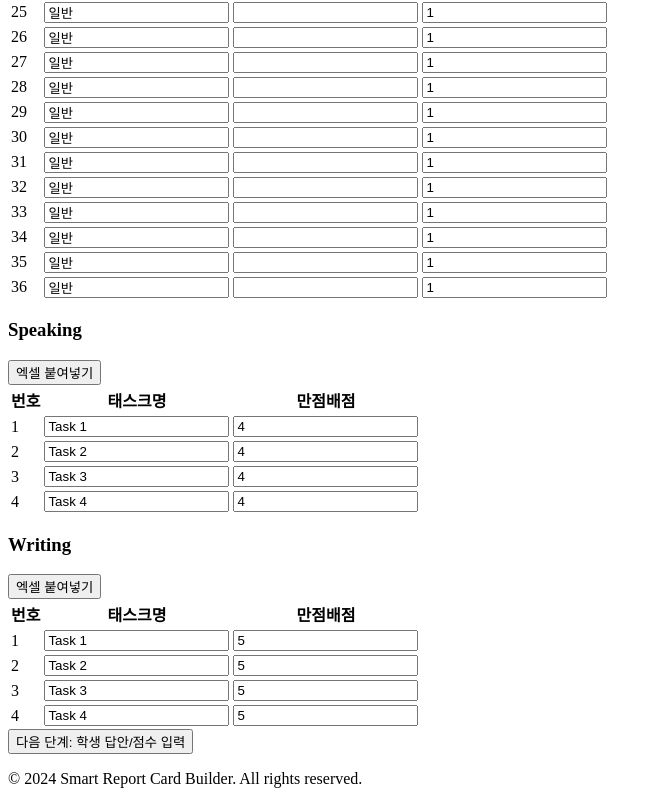
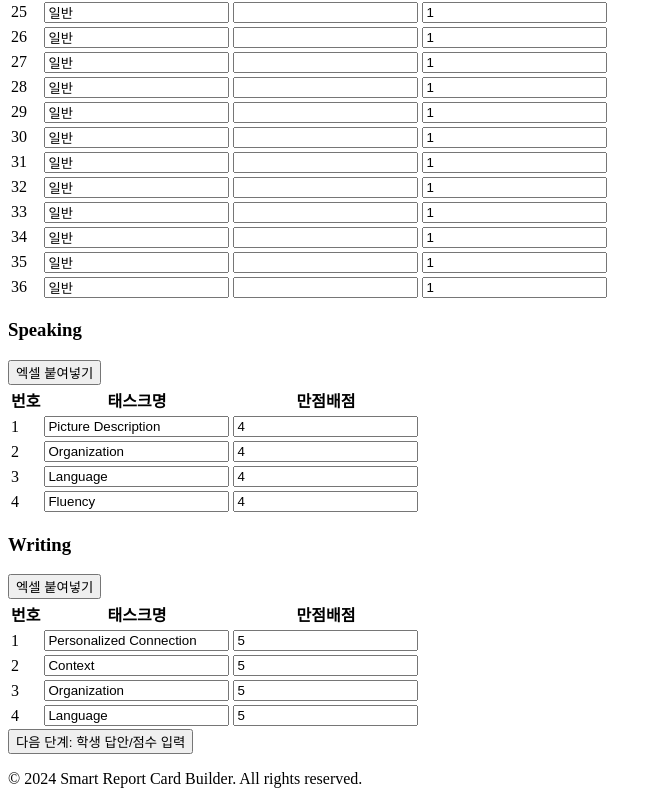
Before and after one commit to ghdtjdwl0606/students-report, a React app: page / in a window 1280 px wide. Shown: the part 1975-2779 px from the top of the page, without its empty margins (0-662 px from the left). Built offline with nearby package versions, Linux system fonts and the light colour scheme; the HTML template or start-up script is replaced by a standard one.

Commit message:
feat: Add new writing and speaking rubric items
Introduces new categories for Speaking and Writing sections in the report builder. These additions provide more granular evaluation criteria for student performance in these areas.

```diff
--- a/App.tsx
+++ b/App.tsx
@@ -31,20 +31,22 @@ const generateFixedQuestions = (): Question[] => {
     points: 1.00,
   }));
 
-  const speaking: Question[] = Array.from({ length: 4 }, (_, i) => ({
+  const speakingCategories = ["Picture Description", "Organization", "Language", "Fluency"];
+  const speaking: Question[] = speakingCategories.map((cat, i) => ({
     id: `S-${i + 1}`,
     number: i + 1,
     section: 'Speaking',
-    category: `Task ${i + 1}`,
+    category: cat,
     correctAnswer: 'N/A',
     points: 4.00,
   }));
 
-  const writing: Question[] = Array.from({ length: 4 }, (_, i) => ({
+  const writingCategories = ["Personalized Connection", "Context", "Organization", "Language"];
+  const writing: Question[] = writingCategories.map((cat, i) => ({
     id: `W-${i + 1}`,
     number: i + 1,
     section: 'Writing',
-    category: `Task ${i + 1}`,
+    category: cat,
     correctAnswer: 'N/A',
     points: 5.00,
   }));
--- a/components/ReportView.tsx
+++ b/components/ReportView.tsx
@@ -27,12 +27,20 @@ const CATEGORY_DESCRIPTIONS: Record<string, Record<string, string>> = {
     "Rhetorical Device": "수사적 구조 문제. 화자가 특정 정보를 언급한 의도를 정확히 파악할 수 있는지를 물어봅니다."
   },
   Speaking: {
+    "Picture Description": "주어진 요구에 따라 제시된 그림을 모두 적절하게 묘사했는지를 평가합니다.",
+    "Organization": "그림에 어울리는 내용이 하나의 이야기로 자연스럽게 연결되어 있는지를 평가합니다.",
+    "Language": "표현 및 어휘가 적절하게 사용되었는지를 평가합니다.",
+    "Fluency": "발화하는 목소리의 유창성과 전달력을 평가합니다.",
     "Task 1": "독립형 말하기. 일상적인 주제에 대해 자신의 의견을 논리적으로 말하는 능력을 측정합니다.",
     "Task 2": "통합형(캠퍼스). 공지문이나 대화를 듣고 요약하여 말하는 능력을 측정합니다.",
     "Task 3": "통합형(강의). 학술적 강의를 듣고 주요 포인트를 설명하는 능력을 측정합니다.",
     "Task 4": "통합형(강의 요약). 강의의 세부 내용을 구조적으로 전달하는 능력을 측정합니다."
   },
   Writing: {
+    "Personalized Connection": "주어진 prompt에 알맞은 opinion statement를 제시했는지 평가합니다.",
+    "Context": "opinion statement를 뒷받침하는 세부 설명을 알맞게 제시했는지를 평가합니다.",
+    "Organization": "글의 흐름상 자연스럽게 연결되어 있는지를 평가합니다.",
+    "Language": "표현/어휘 사용의 적절성과 문법의 정확성을 평가합니다.",
     "Task 1": "문장 구성 및 문법적 정확성. 주어진 정보를 바탕으로 문장을 올바르게 구성하고 수정하는 능력을 측정합니다.",
     "Task 2": "문장 결합 및 흐름. 두 개 이상의 문장을 논리적으로 결합하여 글의 흐름을 매끄럽게 만드는 능력을 측정합니다.",
     "Task 3": "단락 구성 및 논리. 주제에 맞춰 단락을 구성하고 세부 내용을 논리적으로 전개하는 능력을 측정합니다.",
```
